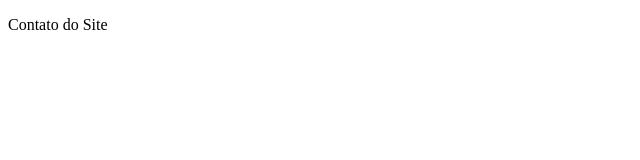
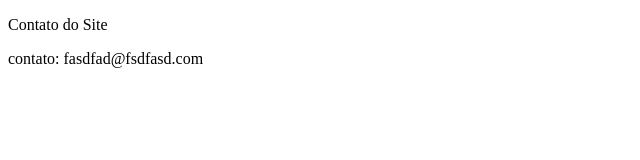
Before and after one commit to cgonzaga2022/git-udemy-01, a plain HTML site: page contato.html in a window 1280 px wide. Shown: the whole page, without its empty margins (0-640 px from the left). Drawn offline with Linux system fonts and the light colour scheme.

Commit message:
Ajuste da página de contato #5

```diff
--- a/contato.html
+++ b/contato.html
@@ -8,5 +8,6 @@
 </head>
 <body>
     <p>Contato do Site</p>
+    <p>contato: fasdfad@fsdfasd.com</p>
 </body>
 </html>
```
